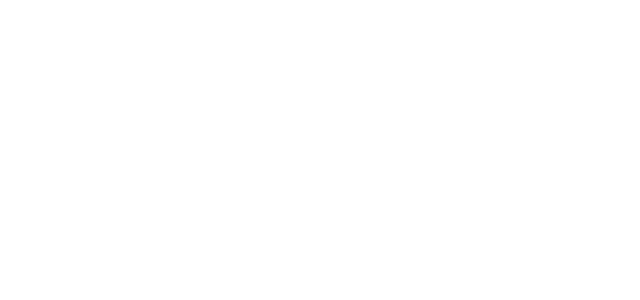
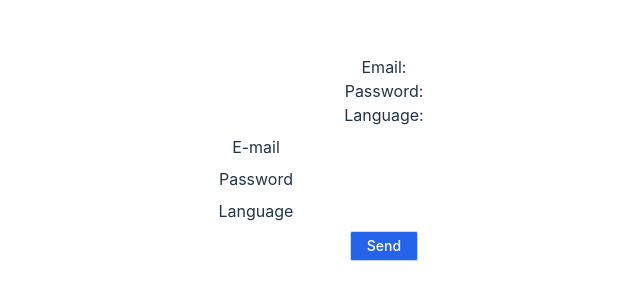
Before and after one commit to mateuszpytlak/react_workshop, a React (Vite) app: page / in a window 1280 px wide. Shown: the part 242-542 px from the top of the page, without its empty margins (256-896 px from the left). Built offline with nearby package versions, Linux system fonts and the light colour scheme.

Commit message:
basic form done

```diff
--- a/src/App.tsx
+++ b/src/App.tsx
@@ -1,6 +1,7 @@
 import './App.css';
-import {Generator} from "./components/Generator";
-import {Counter} from "./components/Counter";
+// import {Generator} from "./components/Generator";
+// import {Counter} from "./components/Counter";
+import {RegistrationFormState} from "./components/RegistrationForm/RegistrationFormState.tsx";
 
 function App() {
 
@@ -8,6 +9,7 @@
         <>
             {/*<Generator />*/}
             {/*<Counter />*/}
+            <RegistrationFormState></RegistrationFormState>
         </>
     )
 }
--- /dev/null
+++ b/src/components/RegistrationForm/RegistrationFormState.tsx
@@ -0,0 +1,56 @@
+import {Button} from "../../ui/Button/Button.tsx";
+import {type ChangeEventHandler, FormEventHandler, useState} from "react";
+
+type RegistrationFormData = {
+    email: string;
+    password: string;
+    language: string;
+}
+
+export const RegistrationFormState = () => {
+
+    const [formData, setFormData] = useState<RegistrationFormData>({
+        email: '',
+        password: '',
+        language: '',
+    });
+
+    const {email, password, language} = formData;
+
+    const handleChange: ChangeEventHandler<HTMLInputElement> = (event) => {
+        const id = event.target.id;
+        const value = event.target.value;
+
+        setFormData({
+            ...formData,
+            [id]: value,
+        })
+    };
+
+    const handleSubmit: FormEventHandler = (event) => {
+        event.preventDefault();
+        console.log(formData); //send to API
+    }
+
+
+    return (
+        <form action="" onSubmit={handleSubmit}>
+            <p>Email: {email}</p>
+            <p>Password: {password}</p>
+            <p>Language: {language}</p>
+            <div className="my-2">
+                <label htmlFor="email" className="mr-2">E-mail</label>
+                <input id="email" type="email" onChange={handleChange} value={email}/>
+            </div>
+            <div className="my-2">
+                <label htmlFor="password" className="mr-2">Password</label>
+                <input id="password" type="password" onChange={handleChange} value={password}/>
+            </div>
+            <div className="my-2">
+                <label htmlFor="language" className="mr-2">Language</label>
+                <input id="language" onChange={handleChange} value={language}/>
+            </div>
+            <Button label="Send" type="submit"></Button>
+        </form>
+    )
+}
--- a/src/components/RegistrationForm/index.ts
+++ b/src/components/RegistrationForm/index.ts
@@ -0,0 +1 @@
+export { RegistrationFormState } from './RegistrationFormState';
```
